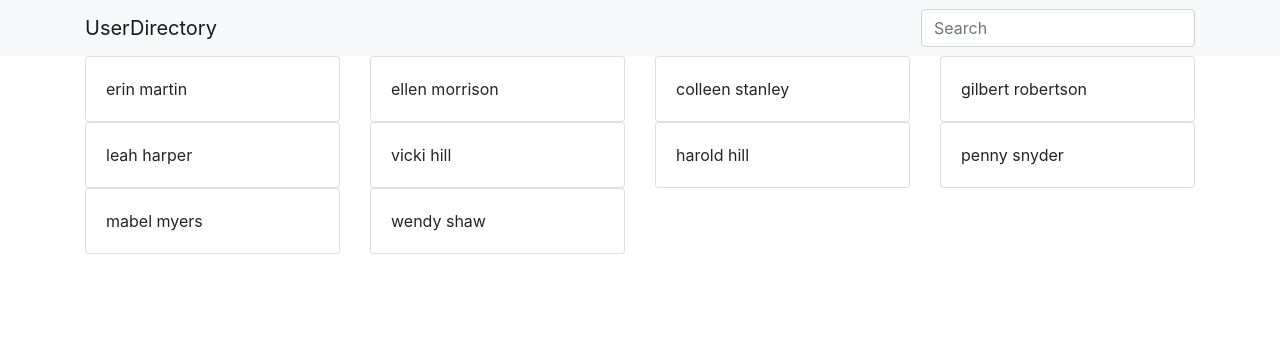
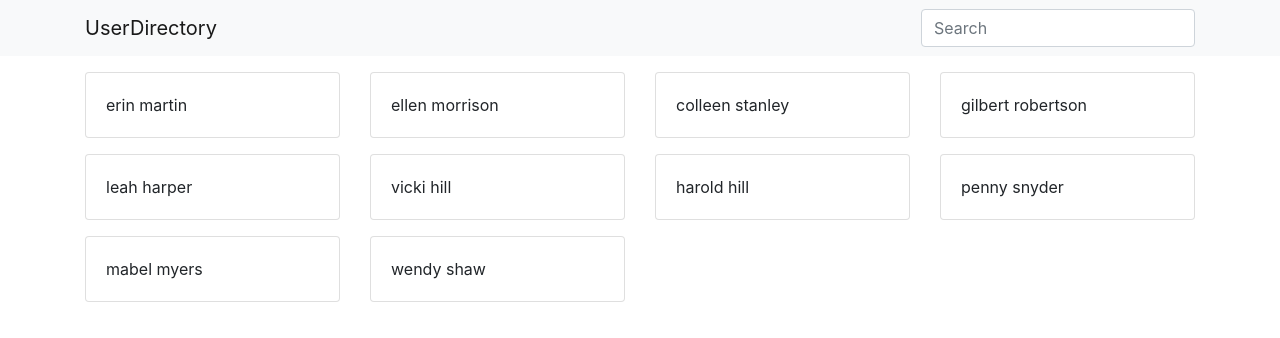
Before and after one commit to kenneth-hendricks/user-directory, a React (Create React App) app: page / in a window 1280 px wide. Shown: the top 338 px of the page. Built offline with nearby package versions, Linux system fonts and the light colour scheme.

Commit message:
Add top margin to user cards

```diff
--- a/src/App.scss
+++ b/src/App.scss
@@ -1 +1,5 @@
 @import 'bootstrap/scss/bootstrap';
+
+.user.card {
+  margin-top: 1rem;
+}
```
